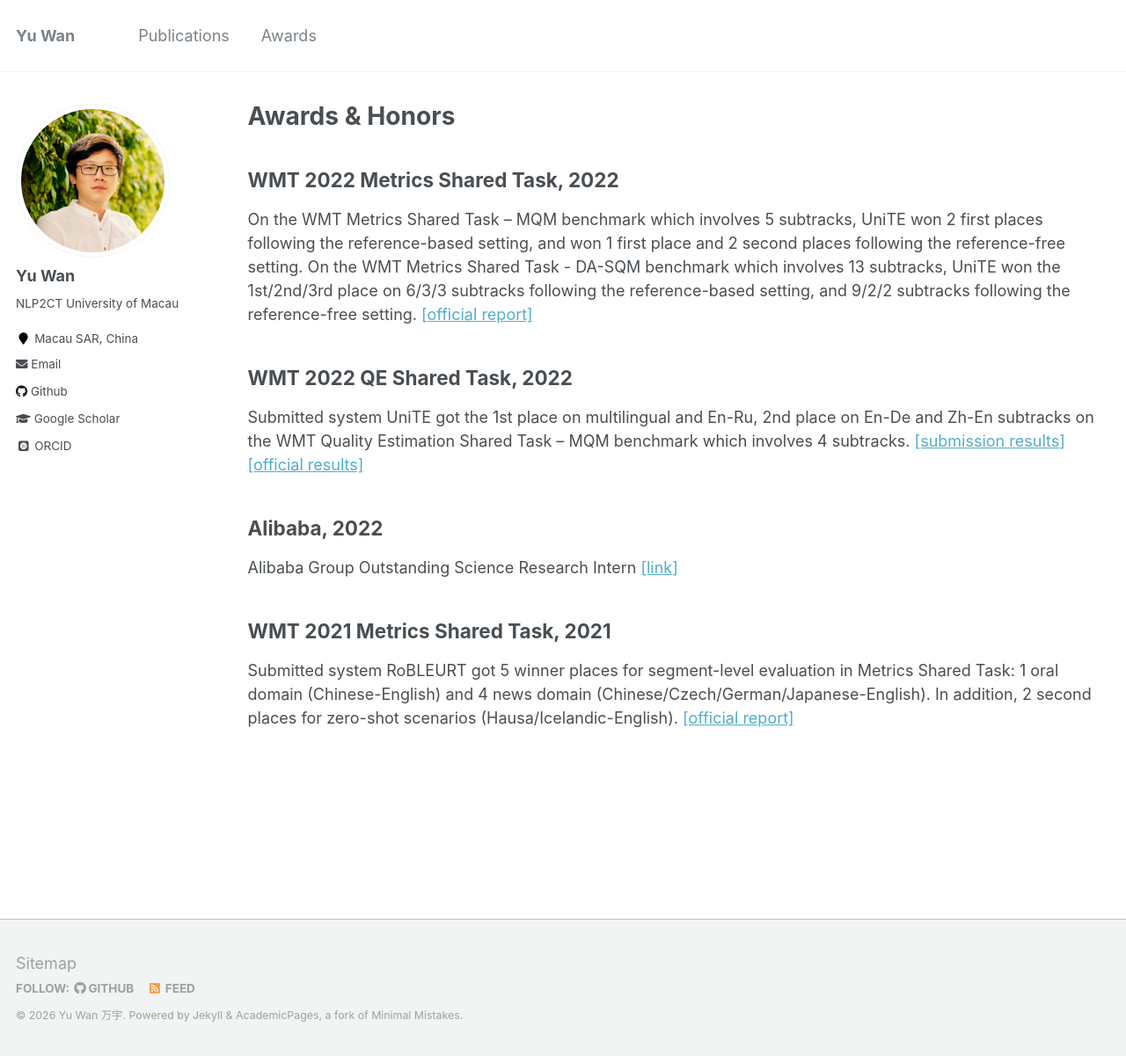
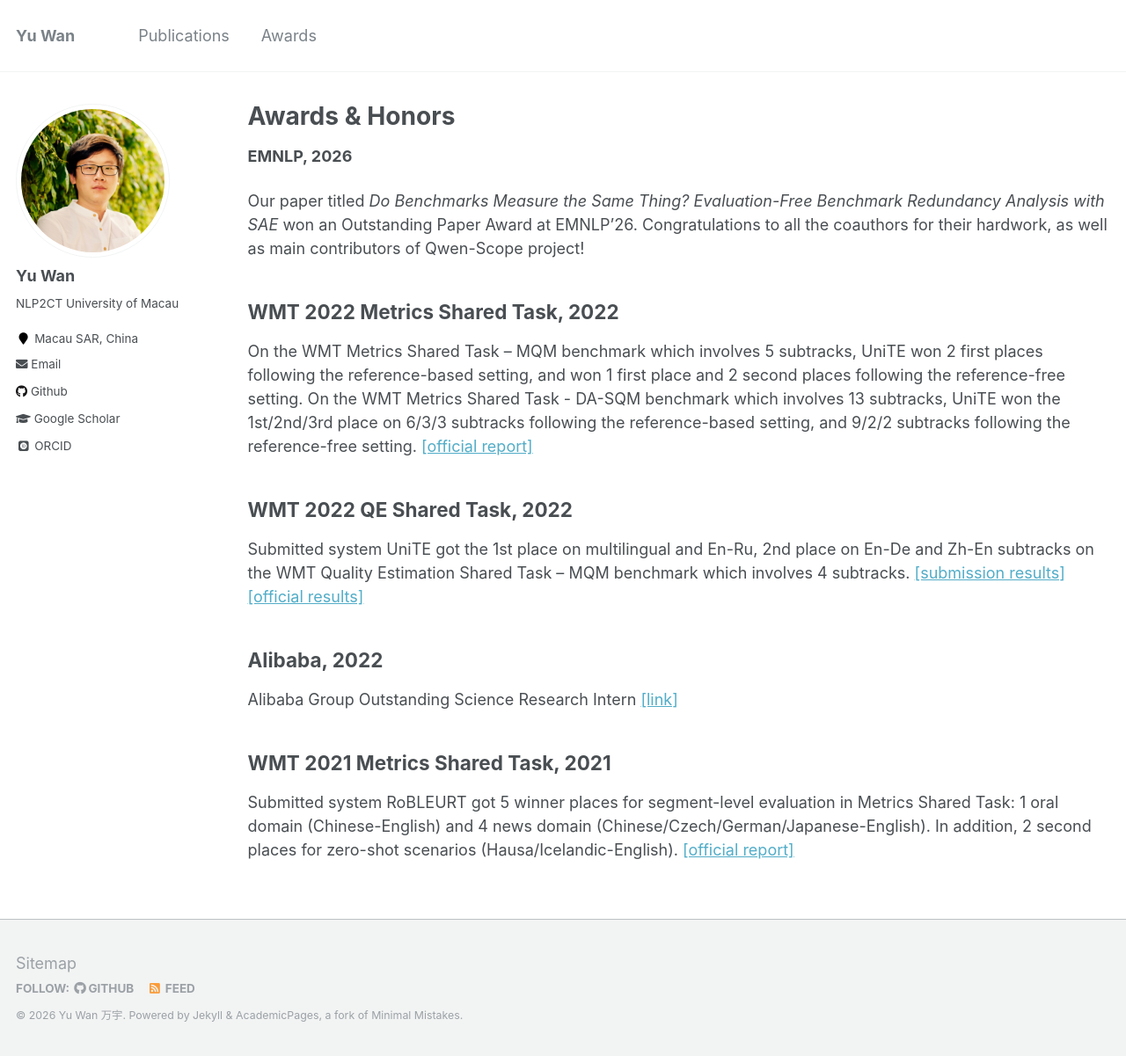
Before and after one commit to wanyu2018umac/wanyu2018umac.github.io, a Jekyll site: the page built from _pages/awards.md, in a window 1280 px wide and 1201 px high. Shown: the whole window at 88% size. Built offline with Jekyll 4.4.1, drawn with Linux system fonts in a browser that asks for light colours; some web fonts are replaced.

Commit message:
Update in awards

```diff
--- a/_pages/awards.md
+++ b/_pages/awards.md
@@ -4,6 +4,12 @@ title: "Awards & Honors"
 permalink: /awards/
 author_profile: true
 ---
+
+
+**EMNLP, 2026**
+
+Our paper titled *Do Benchmarks Measure the Same Thing? Evaluation-Free Benchmark Redundancy Analysis with SAE* won an Outstanding Paper Award at EMNLP'26. Congratulations to all the coauthors for their hardwork, as well as main contributors of Qwen-Scope project!
+
 
 **WMT 2022 Metrics Shared Task, 2022**
 ----
```
